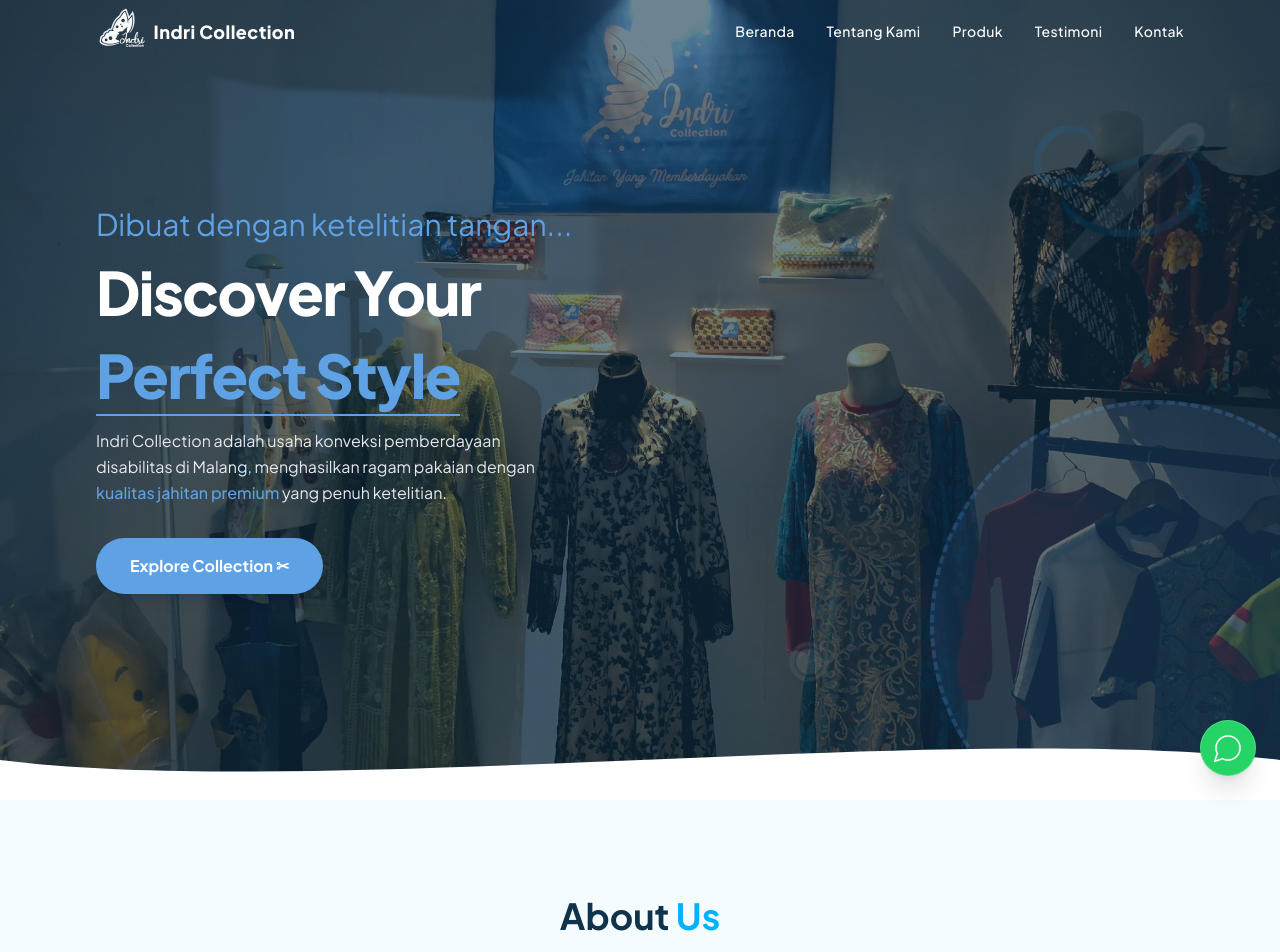
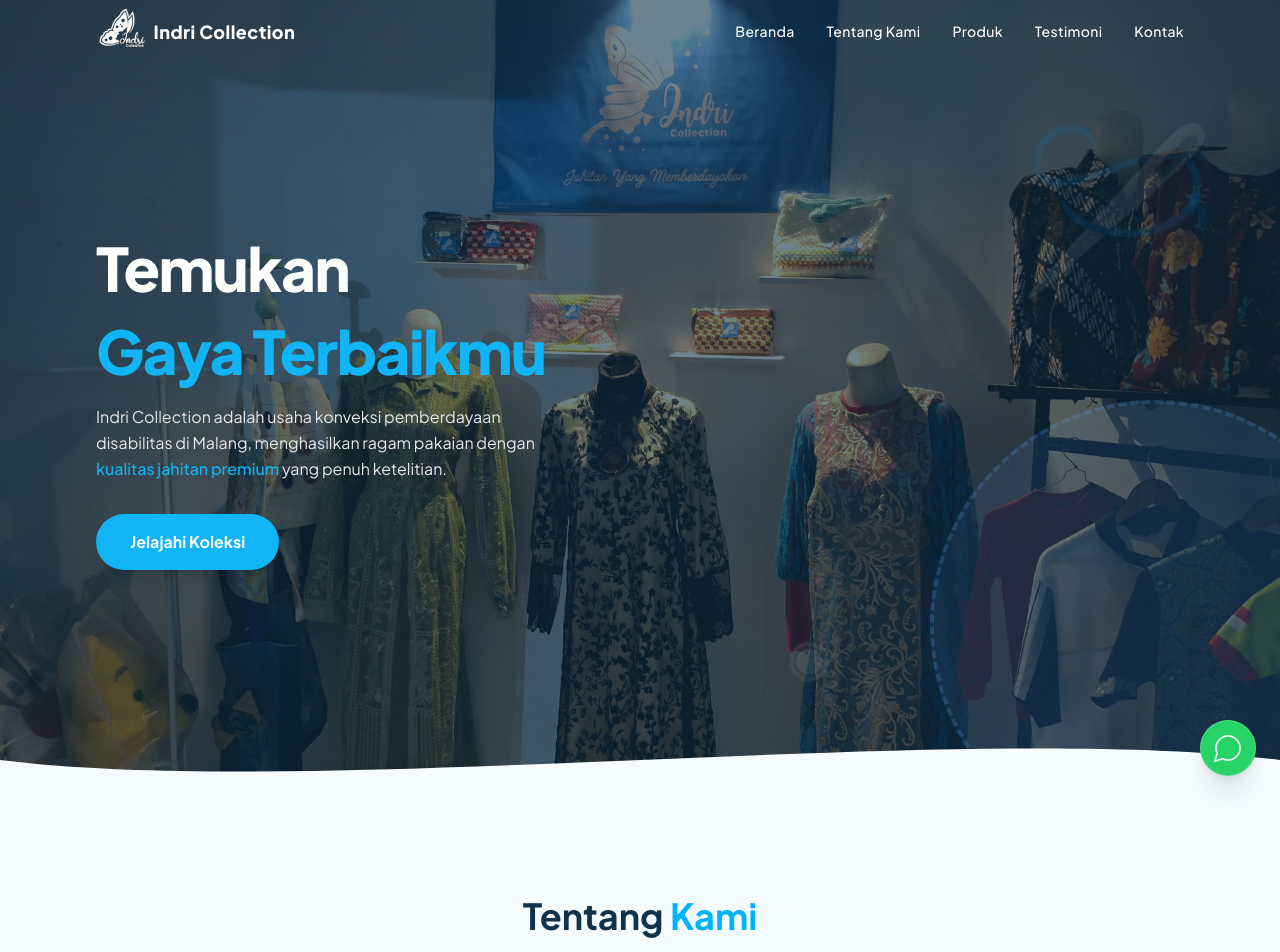
Before and after one commit to femnixx/indri-collection-website, a React (Vite) app: page / in a window 1280 px wide. Shown: the top 952 px of the page. Built offline with nearby package versions, Linux system fonts and the light colour scheme.

Commit message:
refactor: improve content consistency across sections

```diff
--- a/src/pages/HeroSection.jsx
+++ b/src/pages/HeroSection.jsx
@@ -87,40 +87,20 @@ function HeroSection() {
             <div className="relative z-10 flex flex-col justify-center h-full min-h-screen px-6 md:px-16 lg:px-24 pt-24 pb-24">
                 <div className="max-w-xl">
 
-                    {/* Handwritten Script Tagline matching the artisan logo vibe */}
-                    <div
-                        className={`font-sewing text-3xl text-[#5EA1E4] mb-3 ${fadeUp('200ms').className}`}
-                        style={fadeUp('200ms').style}
-                    >
-                        Dibuat dengan ketelitian tangan...
-                    </div>
-
                     <h1
                         className={`${fadeUp('350ms').className} text-4xl md:text-6xl font-extrabold text-white leading-tight mb-2 tracking-tight`}
                         style={fadeUp('350ms').style}
                     >
-                        Discover Your
+                        Temukan
                     </h1>
 
                     <h1
-                        className={`${fadeUp('500ms').className} text-4xl md:text-6xl font-extrabold text-[#5EA1E4] leading-tight mb-4 tracking-tight`}
+                        className={`${fadeUp('500ms').className} text-4xl md:text-6xl font-extrabold text-[#11B5F5] leading-tight mb-4 tracking-tight`}
                         style={fadeUp('500ms').style}
                     >
                         <span className="relative inline-block">
-                            Perfect Style
-                            {/* Animated Dash Stitch line underline effect */}
-                            <span
-                                style={{ transitionDuration: '1000ms', transitionDelay: sectionVisible ? '900ms' : '0ms' }}
-                                className={`absolute left-0 bottom-[-4px] h-[2px] bg-[#5EA1E4] ${base}
-                                    ${sectionVisible ? 'w-full opacity-100' : 'w-0 opacity-0'}`}
-                                style={{
-                                    backgroundImage: 'linear-gradient(to right, #5EA1E4 50%, transparent 50%)',
-                                    backgroundSize: '8px 100%',
-                                    transitionDuration: '1200ms',
-                                    transitionDelay: sectionVisible ? '800ms' : '0ms',
-                                    width: sectionVisible ? '100%' : '0%'
-                                }}
-                            />
+                            Gaya Terbaikmu
+
                         </span>
                     </h1>
 
@@ -128,19 +108,19 @@ function HeroSection() {
                         className={`${fadeUp('650ms').className} text-sm md:text-base text-gray-200 mb-8 leading-relaxed max-w-sm md:max-w-md font-normal`}
                         style={fadeUp('650ms').style}
                     >
-                        Indri Collection adalah usaha konveksi pemberdayaan disabilitas di Malang, menghasilkan ragam pakaian dengan <span className="text-[#5EA1E4] font-medium">kualitas jahitan premium</span> yang penuh ketelitian.
+                        Indri Collection adalah usaha konveksi pemberdayaan disabilitas di Malang, menghasilkan ragam pakaian dengan <span className="text-[#11B5F5] font-medium">kualitas jahitan premium</span> yang penuh ketelitian.
                     </p>
 
                     {/* Interactive Button Action Wrapper */}
                     <div
-                        style={{ transitionDuration: '600ms', transitionDelay: sectionVisible ? '800ms' : '0ms' }}
-                        className={`${base} ${sectionVisible ? 'opacity-100 scale-100' : 'opacity-0 scale-90'}`}
+                        className={`${fadeUp('700ms').className} flex flex-col sm:flex-row items-center gap-4`}
+                        style={fadeUp('700ms').style}
                     >
                         <a
                             href="#about"
-                            className="inline-flex items-center gap-2 bg-[#5EA1E4] hover:bg-white hover:text-[#5EA1E4] hover:border-[#5EA1E4] border-2 border-transparent active:scale-95 text-white text-sm md:text-base font-bold px-8 py-3.5 rounded-full transition-all duration-300 shadow-lg"
+                            className="inline-flex items-center gap-2 bg-[#11B5F5] hover:-translate-y-1  hover:shadow-[#11B5F5]/30 border-2 border-transparent active:scale-95 text-white text-sm md:text-base font-bold px-8 py-3.5 rounded-full transition-all duration-300 shadow-lg"
                         >
-                            Explore Collection ✂
+                            Jelajahi Koleksi
                         </a>
                     </div>
 
@@ -154,7 +134,7 @@ function HeroSection() {
                     ${sectionVisible ? 'opacity-100 translate-y-0' : 'opacity-0 translate-y-8'}`}
             >
                 <svg viewBox="0 0 1440 80" xmlns="http://www.w3.org/2000/svg" preserveAspectRatio="none" className="w-full h-16 md:h-20">
-                    <path d="M0,40 C360,80 1080,0 1440,40 L1440,80 L0,80 Z" fill="white" />
+                    <path d="M0,40 C360,80 1080,0 1440,40 L1440,80 L0,80 Z" fill="#F5FCFF" />
                 </svg>
             </div>
 
@@ -163,7 +143,7 @@ function HeroSection() {
                 href="https://wa.me/6285385353014"
                 target="_blank"
                 rel="noopener noreferrer"
-                aria-label="Chat with us on WhatsApp"
+                aria-label="Chat via WhatsApp"
                 style={{ transitionDuration: '500ms', transitionDelay: sectionVisible ? '1000ms' : '0ms' }}
                 className={`fixed bottom-6 right-6 z-50 bg-[#25D366] hover:bg-[#128C7E] text-white w-14 h-14 rounded-full flex items-center justify-center shadow-xl transition-all duration-300 hover:-translate-y-1 active:scale-95 border border-white/20
                     ${sectionVisible ? 'opacity-100 scale-100' : 'opacity-0 scale-50'}`}
--- a/src/sections/about-us.jsx
+++ b/src/sections/about-us.jsx
@@ -38,7 +38,7 @@ export default function AboutUs() {
             transition: 'opacity 0.6s ease, transform 0.6s ease',
           }}
         >
-          <SectionHeader title="About" highlightedText="Us" />
+          <SectionHeader title="Tentang" highlightedText="Kami" />
         </div>
 
         <div className="flex flex-col md:flex-row gap-16 items-center mt-12">
--- a/src/sections/testimonial.jsx
+++ b/src/sections/testimonial.jsx
@@ -76,13 +76,13 @@ export default function Testimonial() {
 
       <div className="container mx-auto px-4 md:px-8">
         <div style={{ opacity: isVisible ? 1 : 0, transform: isVisible ? 'translateY(0)' : 'translateY(24px)', transition: 'opacity 0.6s ease, transform 0.6s ease' }}>
-          <SectionHeader title="What Our" highlightedText="Customers Say" />
+          <SectionHeader title="Apa Kata" highlightedText="Pelanggan Kami" />
         </div>
         <p
           className="text-center text-gray-500 mb-16 font-light"
           style={{ opacity: isVisible ? 1 : 0, transform: isVisible ? 'translateY(0)' : 'translateY(16px)', transition: 'opacity 0.6s ease 0.1s, transform 0.6s ease 0.1s' }}
         >
-          Hear from those who love our collection
+          Dengarkan dari mereka yang menyukai koleksi kami
         </p>
       </div>
 
```
